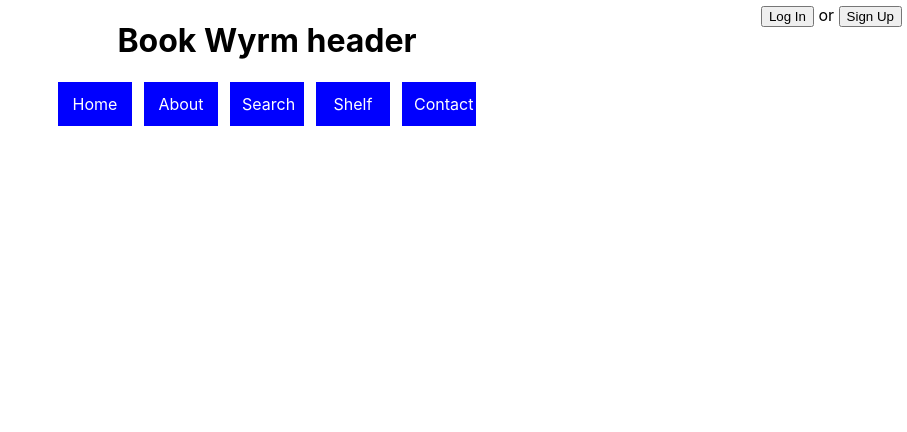
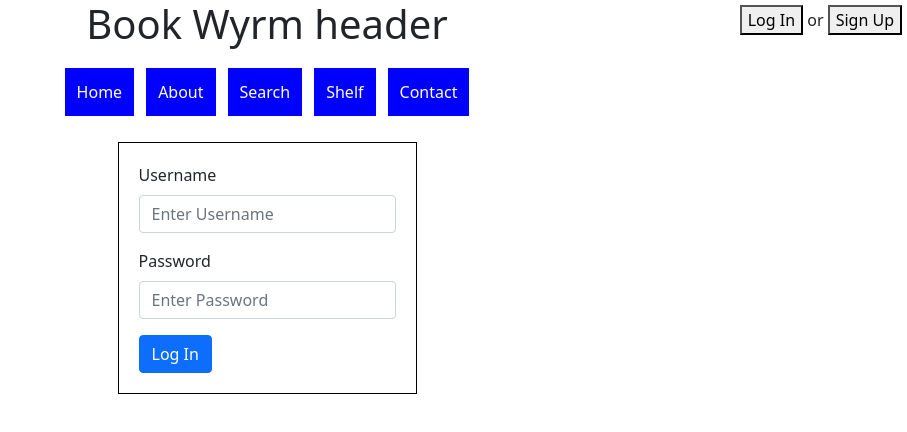
Before and after one commit to nkulik94/book-wyrms-react, a React (Create React App) app: page /login in a window 1280 px wide. Shown: the top 432 px of the page, without its empty margins (373-1280 px from the left). Built offline with nearby package versions, Linux system fonts and the light colour scheme; the HTML template or start-up script is replaced by a standard one.

Commit message:
added login form and experimented with styling

```diff
--- a/package.json
+++ b/package.json
@@ -11,10 +11,13 @@
     "@testing-library/jest-dom": "^5.16.4",
     "@testing-library/react": "^13.3.0",
     "@testing-library/user-event": "^13.5.0",
+    "bootstrap": "^5.1.3",
     "react": "^18.1.0",
+    "react-bootstrap": "^2.4.0",
     "react-dom": "^18.1.0",
     "react-router-dom": "^5.3.3",
     "react-scripts": "5.0.1",
+    "semantic-ui-css": "^2.4.1",
     "semantic-ui-react": "^2.1.3",
     "web-vitals": "^2.1.4"
   },
--- a/src/components/App.js
+++ b/src/components/App.js
@@ -1,6 +1,7 @@
 import React from 'react';
 import Header from './Header';
 import Body from './Body';
+import 'bootstrap/dist/css/bootstrap.min.css';
 
 function App() {
     return (
--- a/src/components/Body.js
+++ b/src/components/Body.js
@@ -5,9 +5,11 @@ import About from "./About";
 import FindBooks from "./FindBooks";
 import MyBooks from "./MyBooks";
 import Contact from "./Contact";
+import Login from "./LoginPage";
 
 function Body() {
     return (
+        <div id="body">
             <Switch>
             <Route exact path="/">
                 <Home />
@@ -24,7 +26,11 @@ function Body() {
             <Route path="/contact">
                 <Contact />
             </Route>
+            <Route path="/login">
+                <Login />
+            </Route>
             </Switch>
+        </div>
     )
 }
 
--- a/src/components/Header.js
+++ b/src/components/Header.js
@@ -1,73 +1,13 @@
 import React from "react";
-import { NavLink } from "react-router-dom";
-import { AppBar } from '@mui/material';
+import NavBar from "./NavBar";
 
-
-const linkStyles = {
-    display: "inline-block",
-    width: "50px",
-    padding: "12px",
-    margin: "0 6px 6px",
-    background: "blue",
-    textDecoration: "none",
-    color: "white",
-  };
 
 
 function Header() {
     return (
-        <header>
+        <header position="relative">
             <h1>Book Wyrm header</h1>
-            <NavLink
-            to="/"
-            exact
-            style={linkStyles}
-            activeStyle={{
-            background: "darkblue",
-            }}
-        >
-            Home
-        </NavLink>
-        <NavLink
-        to="/about"
-        exact
-        style={linkStyles}
-            activeStyle={{
-            background: "darkblue",
-            }}
-        >
-            About
-        </NavLink>
-        <NavLink
-        to="/bookfinder"
-        exact
-        style={linkStyles}
-            activeStyle={{
-            background: "darkblue",
-            }}
-        >
-            Search
-        </NavLink>
-        <NavLink
-        to="/my-books"
-        exact
-        style={linkStyles}
-            activeStyle={{
-            background: "darkblue",
-            }}
-        >
-            Shelf
-        </NavLink>
-        <NavLink
-        to="/contact"
-        exact
-        style={linkStyles}
-            activeStyle={{
-            background: "darkblue",
-            }}
-        >
-            Contact
-        </NavLink>
+            <NavBar />
         <span id="login"><button>Log In</button> or <button>Sign Up</button></span>
         </header>
     )
--- a/src/components/Home.js
+++ b/src/components/Home.js
@@ -1,7 +1,11 @@
 import React from 'react';
 
 function Home() {
-    return <h1>Hi</h1>
+    return (
+        <div>
+            <h1>Hi</h1>
+        </div>
+    )
 }
 
 export default Home
--- /dev/null
+++ b/src/components/LoginPage.js
@@ -0,0 +1,33 @@
+import React from 'react';
+import { Form, Button } from 'react-bootstrap'
+
+function Login() {
+    // return (
+    //     <form>
+    //         <label htmlFor='username'>Username</label>
+    //         <br/>
+    //         <input type="text" name="username" />
+    //         <br/>
+    //         <label htmlFor='password'>Password</label>
+    //         <br/>
+    //         <input type='password' name="password" />
+    //     </form>
+    // )
+    return (
+        <Form id="login-form">
+            <Form.Group className='mb-3'>
+                <Form.Label htmlFor='username'>Username</Form.Label>
+                <Form.Control type="text" name="username" placeholder='Enter Username'/>
+            </Form.Group>
+            <Form.Group className='mb-3'>
+                <Form.Label htmlFor='password'>Password</Form.Label>
+                <Form.Control type='password' name="password" placeholder='Enter Password'/>
+            </Form.Group>
+            <Button variant="primary" type="submit">
+                Log In
+            </Button>
+        </Form>
+    )
+}
+
+export default Login
--- /dev/null
+++ b/src/components/NavBar.js
@@ -0,0 +1,70 @@
+import React from 'react';
+import { NavLink } from "react-router-dom";
+
+const linkStyles = {
+    display: "inline-block",
+    padding: "12px",
+    margin: "0 6px 6px",
+    background: "blue",
+    textDecoration: "none",
+    color: "white",
+  };
+
+function NavBar() {
+    return (
+        <div id='nav-bar'>
+        <NavLink
+            to="/"
+            exact
+            style={linkStyles}
+            activeStyle={{
+            background: "darkblue",
+            }}
+        >
+            Home
+        </NavLink>
+        <NavLink
+        to="/about"
+        exact
+        style={linkStyles}
+            activeStyle={{
+            background: "darkblue",
+            }}
+        >
+            About
+        </NavLink>
+        <NavLink
+        to="/bookfinder"
+        exact
+        style={linkStyles}
+            activeStyle={{
+            background: "darkblue",
+            }}
+        >
+            Search
+        </NavLink>
+        <NavLink
+        to="/my-books"
+        exact
+        style={linkStyles}
+            activeStyle={{
+            background: "darkblue",
+            }}
+        >
+            Shelf
+        </NavLink>
+        <NavLink
+        to="/contact"
+        exact
+        style={linkStyles}
+            activeStyle={{
+            background: "darkblue",
+            }}
+        >
+            Contact
+        </NavLink>
+        </div>
+    )
+}
+
+export default NavBar
--- a/src/index.css
+++ b/src/index.css
@@ -22,3 +22,14 @@ header {
   top: 5px;
   right: 5px;
 }
+
+#nav-bar {
+  margin-top: 20px;
+}
+#login-form {
+  border: 1px solid black;
+  padding: 20px;
+  width: fit-content;
+  margin: auto;
+  margin-top: 20px;
+}
```
Also changed, not shown: 1 other file (tests, documents, lock files or other folders). Lines whose indentation alone changed are shown as unchanged.
